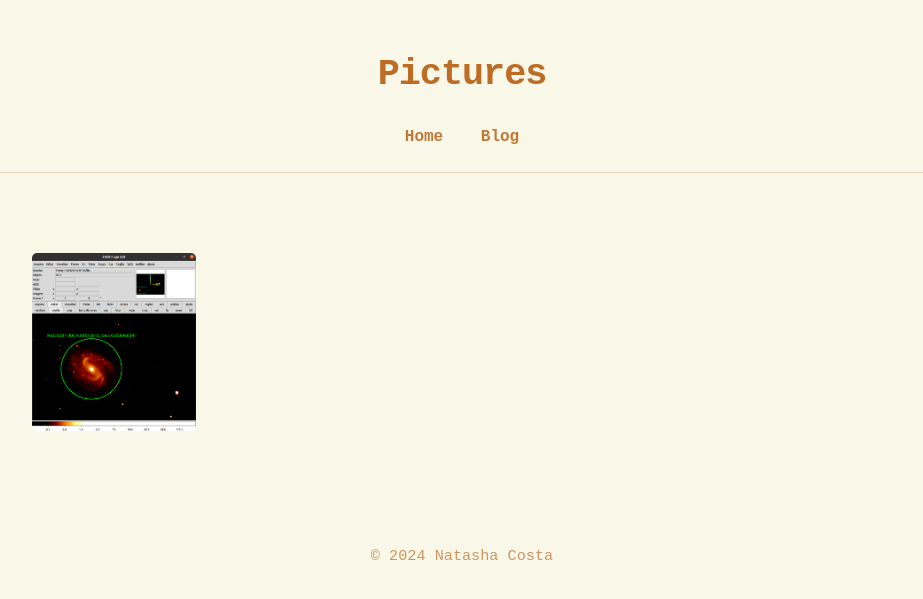
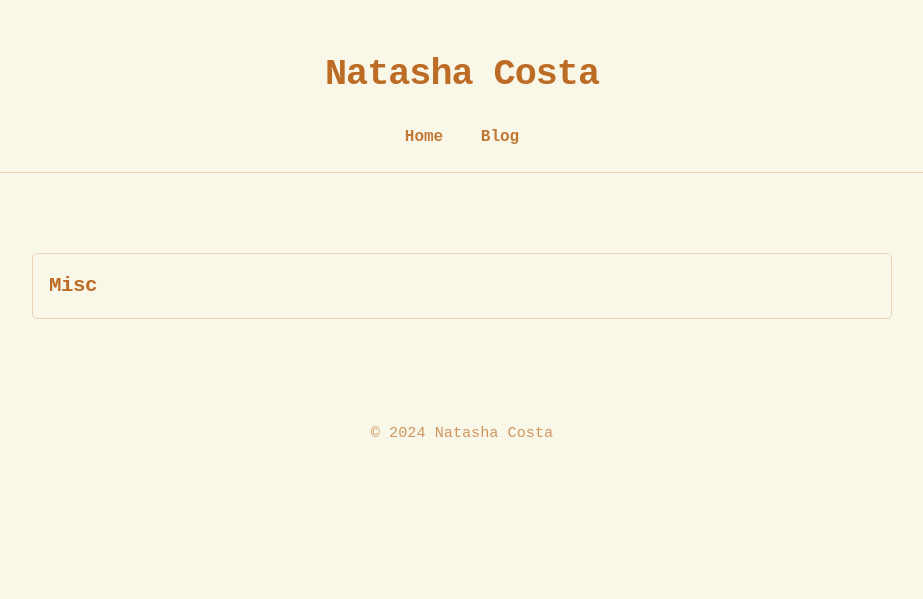
Before and after one commit to AstroNatasha/AstroNatasha.github.io, a Jekyll site: the page built from pictures.html, in a window 1280 px wide. Shown: the top 599 px of the page, without its empty margins (178-1101 px from the left). Built offline with Jekyll 4.4.1, drawn with Linux system fonts in a browser that asks for light colours.

Commit message:
Scalable gallery with collapsible albums and conditional nav

```diff
--- a/_layouts/default.html
+++ b/_layouts/default.html
@@ -11,9 +11,15 @@
         <h1>{{ site.title }}</h1>
         <nav>
             <ul>
+                {% unless page.title == "Home" %}
                 <li><a href="{{ '/' | relative_url }}">Home</a></li>
+                {% endunless %}
+                {% unless page.title == "Blog" %}
                 <li><a href="{{ '/blog.html' | relative_url }}">Blog</a></li>
+                {% endunless %}
+                {% unless page.title == "Pictures" %}
                 <li><a href="{{ '/pictures.html' | relative_url }}">Pictures</a></li>
+                {% endunless %}
             </ul>
         </nav>
     </header>
--- a/pictures.html
+++ b/pictures.html
@@ -1,16 +1,14 @@
-<!DOCTYPE html>
-<html lang="en">
-<head>
-    <meta charset="UTF-8">
-    <meta name="viewport" content="width=device-width, initial-scale=1.0">
-    <title>Pictures</title>
-    <link rel="stylesheet" href="styles.css"> <!-- Reutiliza o CSS geral -->
+---
+layout: default
+title: Pictures
+permalink: /pictures.html
+---
+
 <style>
-        /* Estilo da galeria */
     .gallery-container {
         display: grid;
-            grid-template-columns: repeat(5, 1fr); /* 5 fotos por linha */
-            gap: 10px; /* Espaço entre as fotos */
+        grid-template-columns: repeat(5, 1fr);
+        gap: 10px;
         margin: 20px auto;
         max-width: 1200px;
     }
@@ -28,18 +26,17 @@
     }
 
     .gallery-item img:hover {
-            transform: scale(1.05); /* Aumenta ligeiramente no hover */
+        transform: scale(1.05);
     }
 
-        /* Modal */
     .modal {
-            display: none; /* Oculta por padrão */
+        display: none;
         position: fixed;
         top: 0;
         left: 0;
         width: 100%;
         height: 100%;
-            background: rgba(0, 0, 0, 0.8); /* Fundo escuro com transparência */
+        background: rgba(0, 0, 0, 0.8);
         color: #fff;
         z-index: 1000;
         justify-content: center;
@@ -49,7 +46,7 @@
     }
 
     .modal-content {
-            background: #2f2f2f; /* Fundo escuro */
+        background: #2f2f2f;
         padding: 20px;
         border-radius: 10px;
         max-width: 600px;
@@ -79,73 +76,82 @@
     }
 
     .close-modal:hover {
-            color: #ffe6a7; /* Cor de destaque ao passar o mouse */
+        color: #ffe6a7;
+    }
+
+    details {
+        margin-bottom: 20px;
+        border: 1px solid rgba(188, 108, 37, 0.25);
+        border-radius: 5px;
+    }
+
+    summary {
+        cursor: pointer;
+        padding: 12px 16px;
+        font-size: 1.3rem;
+        font-weight: 600;
+        color: #bc6c25;
+        letter-spacing: -0.5px;
+        list-style: none;
+    }
+
+    summary::-webkit-details-marker {
+        display: none;
+    }
+
+    details[open] summary {
+        border-bottom: 1px solid rgba(188, 108, 37, 0.25);
+        margin-bottom: 10px;
+    }
+
+    details .gallery-container {
+        padding: 10px;
     }
 </style>
-</head>
-<body>
-    <header>
-        <h1>Pictures</h1>
-        <nav>
-            <ul>
-                <li><a href="index.html">Home</a></li>
-                <li><a href="blog.html">Blog</a></li>
-            </ul>
-        </nav>
-    </header>
 
-    <main>
+{% for gallery in site.data.galleries %}
+<details>
+    <summary>{{ gallery.name }}</summary>
     <div class="gallery-container">
-            <!-- Cada .gallery-item será uma foto -->
-            <div class="gallery-item" data-caption="Testando isso aqui com um print aleatório da época da graduação">
-                <img src="images/Captura de tela de 2022-04-26 01-45-45.png">
+        {% for photo in gallery.photos %}
+        <div class="gallery-item" data-caption="{{ photo.caption }}">
+            <img src="{{ '/images/' | append: gallery.folder | append: '/' | append: photo.file | relative_url }}" alt="{{ photo.caption }}">
         </div>
-            <!-- Adicione mais fotos -->
+        {% endfor %}
     </div>
-    </main>
+</details>
+{% endfor %}
 
-    <!-- Modal -->
 <div id="modal" class="modal">
     <div class="modal-content">
         <button class="close-modal">&times;</button>
-            <img id="modal-img" src="" alt="Foto">
+        <img id="modal-img" src="" alt="">
         <h3 id="modal-caption"></h3>
     </div>
 </div>
 
 <script>
-        // Seleciona os elementos
     const modal = document.getElementById('modal');
     const modalImg = document.getElementById('modal-img');
     const modalCaption = document.getElementById('modal-caption');
     const closeModal = document.querySelector('.close-modal');
     const galleryItems = document.querySelectorAll('.gallery-item');
 
-        // Exibe o modal ao clicar em uma foto
     galleryItems.forEach(item => {
         item.addEventListener('click', () => {
-                const imgSrc = item.querySelector('img').src;
-                const caption = item.getAttribute('data-caption');
-                modalImg.src = imgSrc;
-                modalCaption.textContent = caption;
+            modalImg.src = item.querySelector('img').src;
+            modalCaption.textContent = item.getAttribute('data-caption');
             modal.style.display = 'flex';
         });
     });
 
-        // Fecha o modal ao clicar no botão "X"
     closeModal.addEventListener('click', () => {
         modal.style.display = 'none';
     });
 
-        // Fecha o modal ao clicar fora do conteúdo
     modal.addEventListener('click', (e) => {
         if (e.target === modal) {
             modal.style.display = 'none';
         }
     });
 </script>
-    <footer>
-        <p>&copy; 2024 Natasha Costa</p>
-    </footer>
-</body>
-</html>
```
Also changed, not shown: _data/galleries.yml (added, +7 -0 lines), images/misc/galaxia.png (added), images/misc/wikigurl.jpeg (added). Lines whose indentation alone changed are shown as unchanged.
